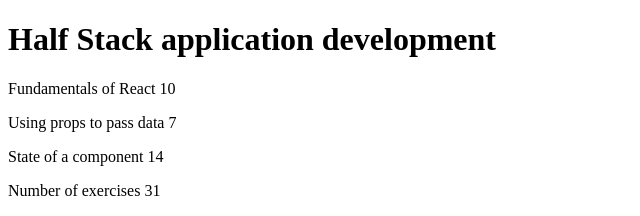
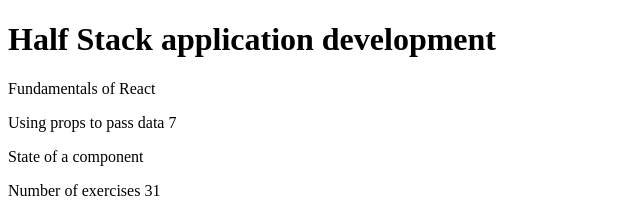
Before and after one commit to sohretturaman/fullstackopen-helsinky-exercises, a React (Vite) app in the folder part1/: page / in a window 1280 px wide. Shown: the top 216 px of the page, without its empty margins (0-640 px from the left). Built offline with nearby package versions, Linux system fonts and the light colour scheme.

Commit message:
exercise 1.2 has been completed in part1

```diff
--- a/part1/src/Content.jsx
+++ b/part1/src/Content.jsx
@@ -1,16 +1,14 @@
 import React from "react";
+import Part from "./Part";
 
 const Content = (props) => {
   return <div>
-      <p>
-        {props.part1} {props.exercises1}
-      </p>
-      <p>
-        {props.part2} {props.exercises2}
-      </p>
-      <p>
-        {props.part3} {props.exercises3}
-      </p>
+
+    <Part part ={props.part1} exercise={props.exercise1} />
+    <Part part = {props.part2} exercise= {props.exercises2} />
+    <Part part ={props.part3} exercise={props.exercise3} />
+
+
   </div>;
 };
 
--- /dev/null
+++ b/part1/src/Part.jsx
@@ -0,0 +1,13 @@
+import React from 'react'
+
+const Part = ({part,exercise}) => {
+  return (
+    <div>
+       <p>
+        {part} {exercise}
+      </p>
+    </div>
+  )
+}
+
+export default Part
```
